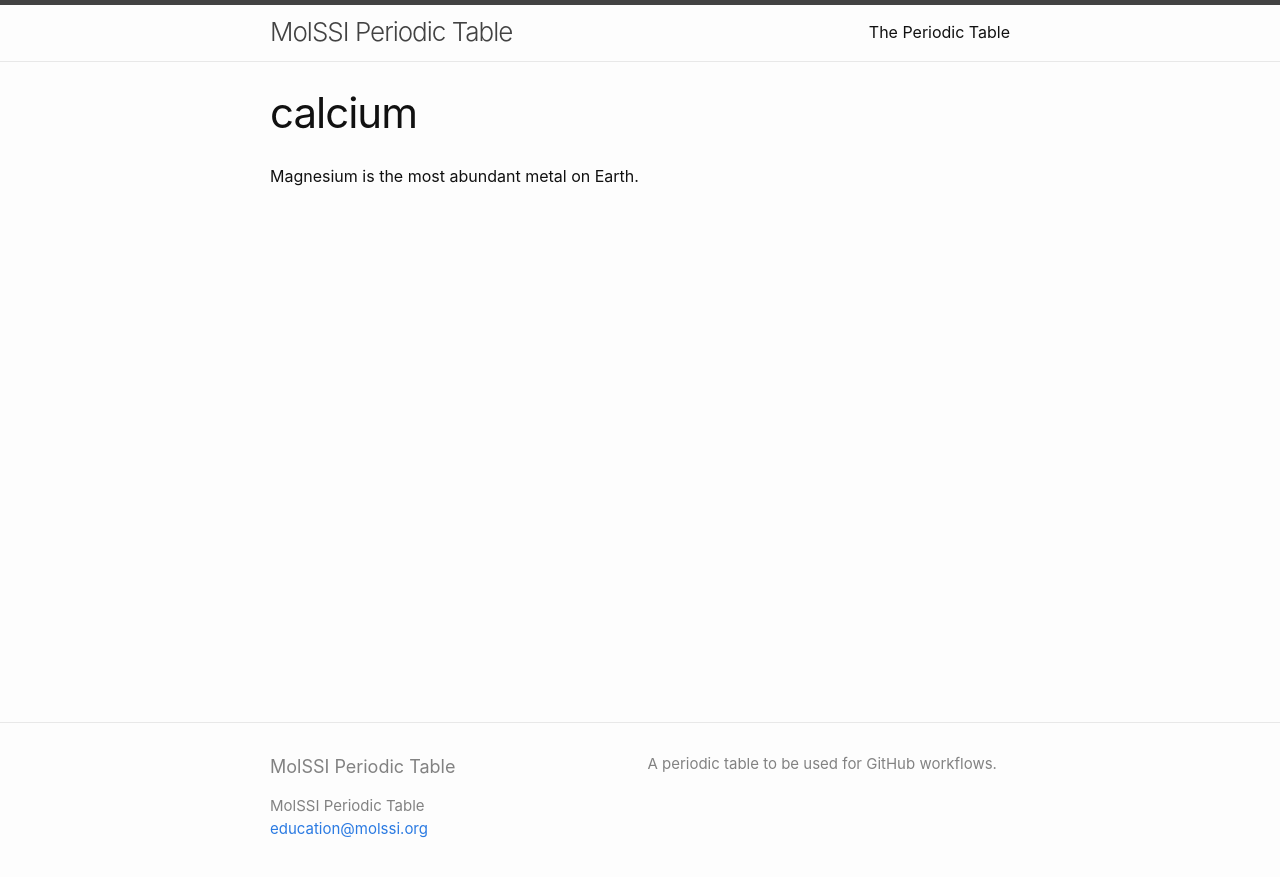
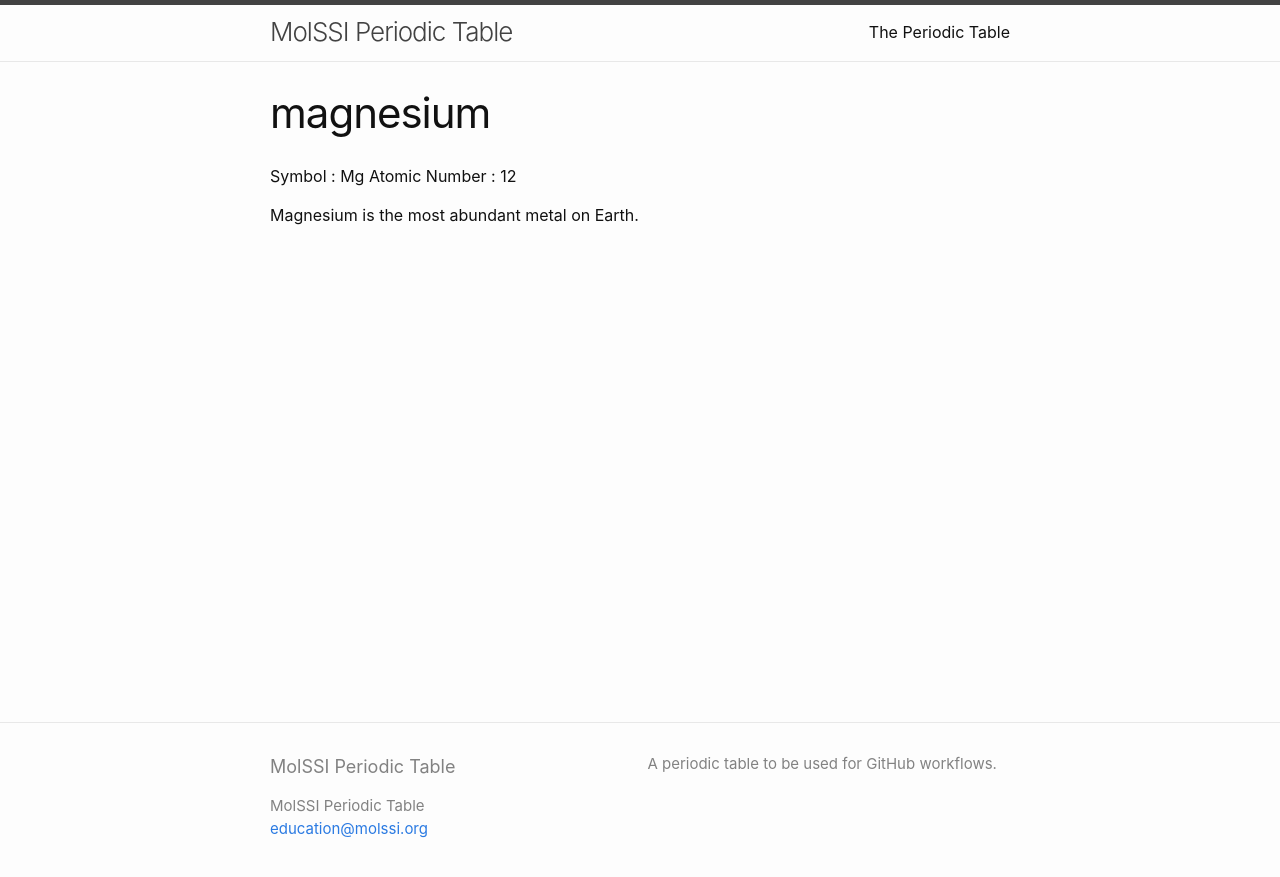
Before and after one commit to MolSSI-Education/periodic-table, a Jekyll site: the page built from elements/magnesium.md, in a window 1280 px wide. Shown: the top 877 px of the page. Built offline with Jekyll 4.4.1, drawn with Linux system fonts in a browser that asks for light colours.

Commit message:
modified mg

```diff
--- a/elements/magnesium.md
+++ b/elements/magnesium.md
@@ -1,6 +1,9 @@
 ---
 layout: page
-title: calcium
+title: magnesium
 ---
 
+Symbol :  Mg
+Atomic Number :  12
+
 Magnesium is the most abundant metal on Earth.
```
